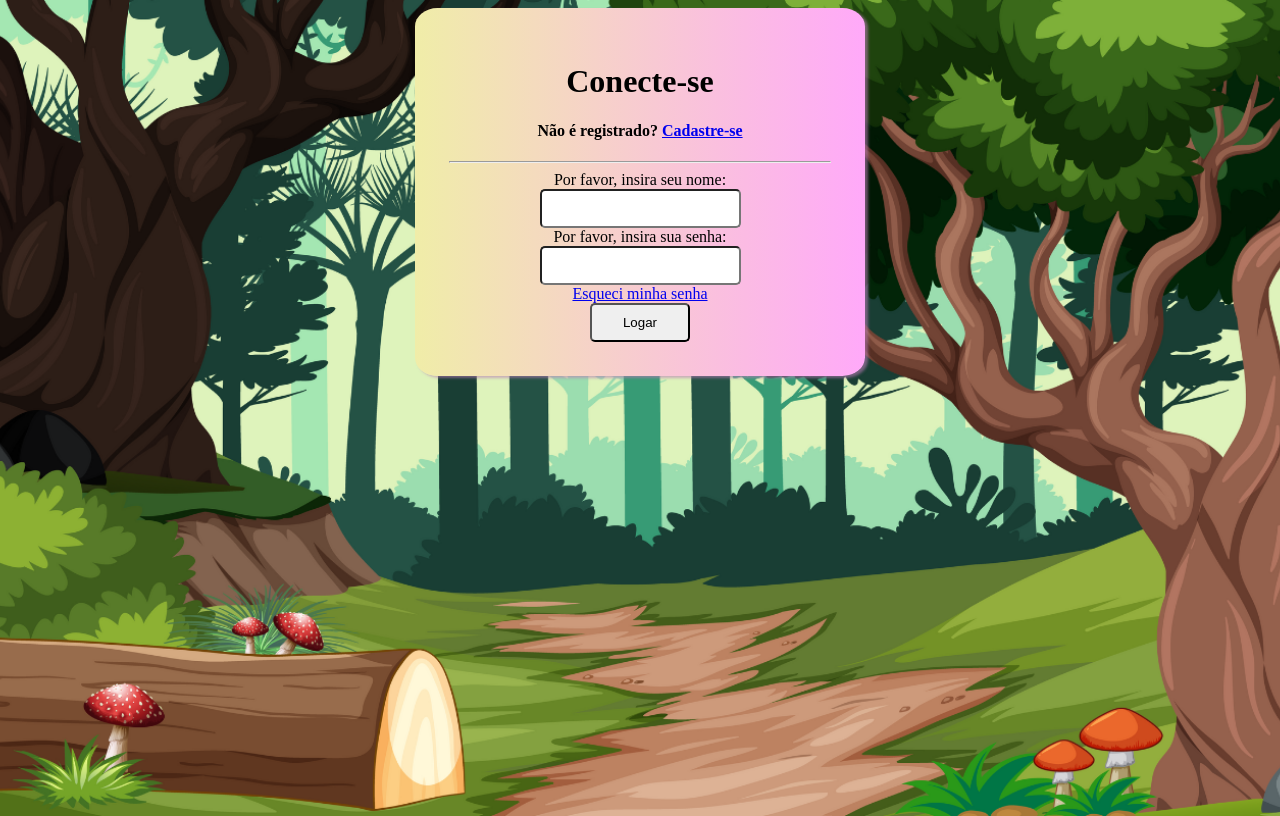
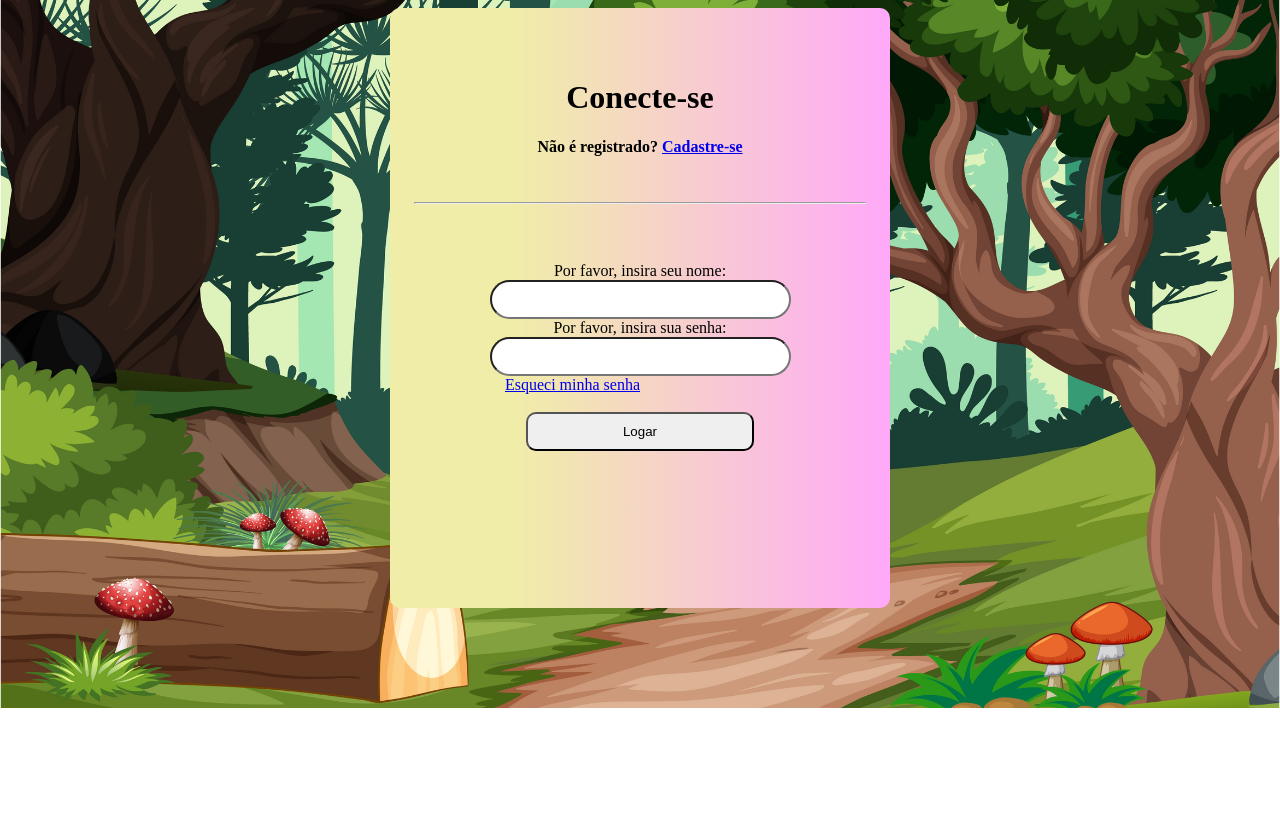
Before and after one commit to MarcusVdSSilva/Fabrica_de_software, a PHP site: page / in a window 1280 px wide. After the commit the page ends 708 px from the top, so only its background shows below. Run offline with PHP 8.4, Linux system fonts and the light colour scheme.

Commit message:
alterações de CSS

```diff
--- a/index.css
+++ b/index.css
@@ -1,4 +1,5 @@
 @charset "UTF-8";
+@import url('https://fonts.googleapis.com/css2?family=Roboto+Mono&display=swap');
 body{
     background-image: url("img/background/background-origin.png");
     background-size: cover;
@@ -7,26 +8,45 @@ body{
 
 }
 
-.tabelaLogin{
-    background-image: linear-gradient(to right, #F0EDA8 , #FFA9F9);
-    padding: 34px;
-    border-radius: 5%;
+form{
+    background-image: linear-gradient(to right, #F0EDA8 25% , #FFA9F9);
+    display: block;
+    width: 500px;
+    height: 500px;
+    margin: auto;
+    border-radius: 10px;
+    padding: 50px 0px;
+}
+
+.cabecario{
     text-align: center;
-    box-shadow: 3px 2px 3px #b97bb598;
-}
-.page{
-    margin: auto;
-    height: 100vh;
-    width: 450px;
 
 }
 
-input,button{
-    padding: 10px;
-    border-radius: 5px;
+h4{
+    padding: 0px 0px 25px 0px;
+}
+
+.areaDeLogin{
+    text-align: center;
+    padding: 50px 0px 0px 0px;
+}
+input, button{
+    border-radius: 20px;
+    padding: 10px 60px;
+
 }
 
 button{
-width: 100px;
+    padding: 10px 95px;
+    border-radius: 10px;
 
 }
+.linkEsqueciSenha{
+    display: block;
+    padding: 0px 135px 0px 0px;
+}
+hr{
+    display: block;
+    width: 90%;
+}
--- a/index.html
+++ b/index.html
@@ -9,22 +9,25 @@
     <link rel="stylesheet" href="index.css">
 </head>
 <body>
-    <div class="page">
+
 
         <form>
-            <div class="tabelaLogin">
+
+                <div class="cabecario">
                     <h1>Conecte-se</h1>
                     <h4>Não é registrado? <a href="telaRegistro.html">Cadastre-se</a></h4>
                     <hr>
-                <label for="username,Email">Por favor, insira seu nome:</label><br>
+                </div>
+                <div class="areaDeLogin">
+                    <label for="username,Email" class="label">Por favor, insira seu nome:</label><br>
                     <input type="text" name="username/Email"><br>
-                <label for="password">Por favor, insira sua senha:</label><br>
+                    <label for="password" class="label">Por favor, insira sua senha:</label"><br>
                     <input type="password" name="password"><br>
-                <a href="esqueciSenha.html">Esqueci minha senha</a><br>
+                    <a href="esqueciSenha.html" class="linkEsqueciSenha">Esqueci minha senha</a><br>
                     <button type="submit">Logar</button>
                 </div>
         </form>
-    </div>
+
 
 </body>
 </html>
```
Lines whose indentation alone changed are shown as unchanged.
